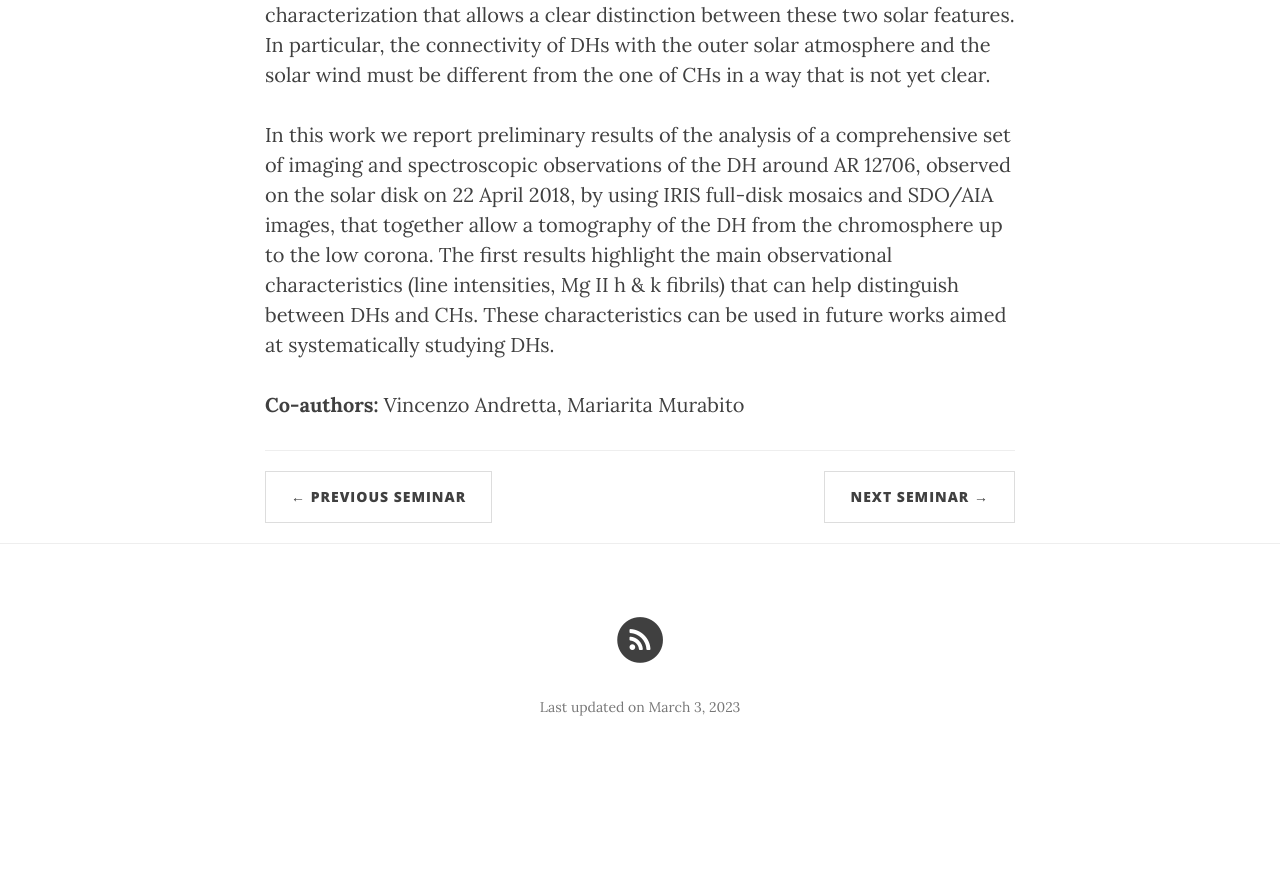
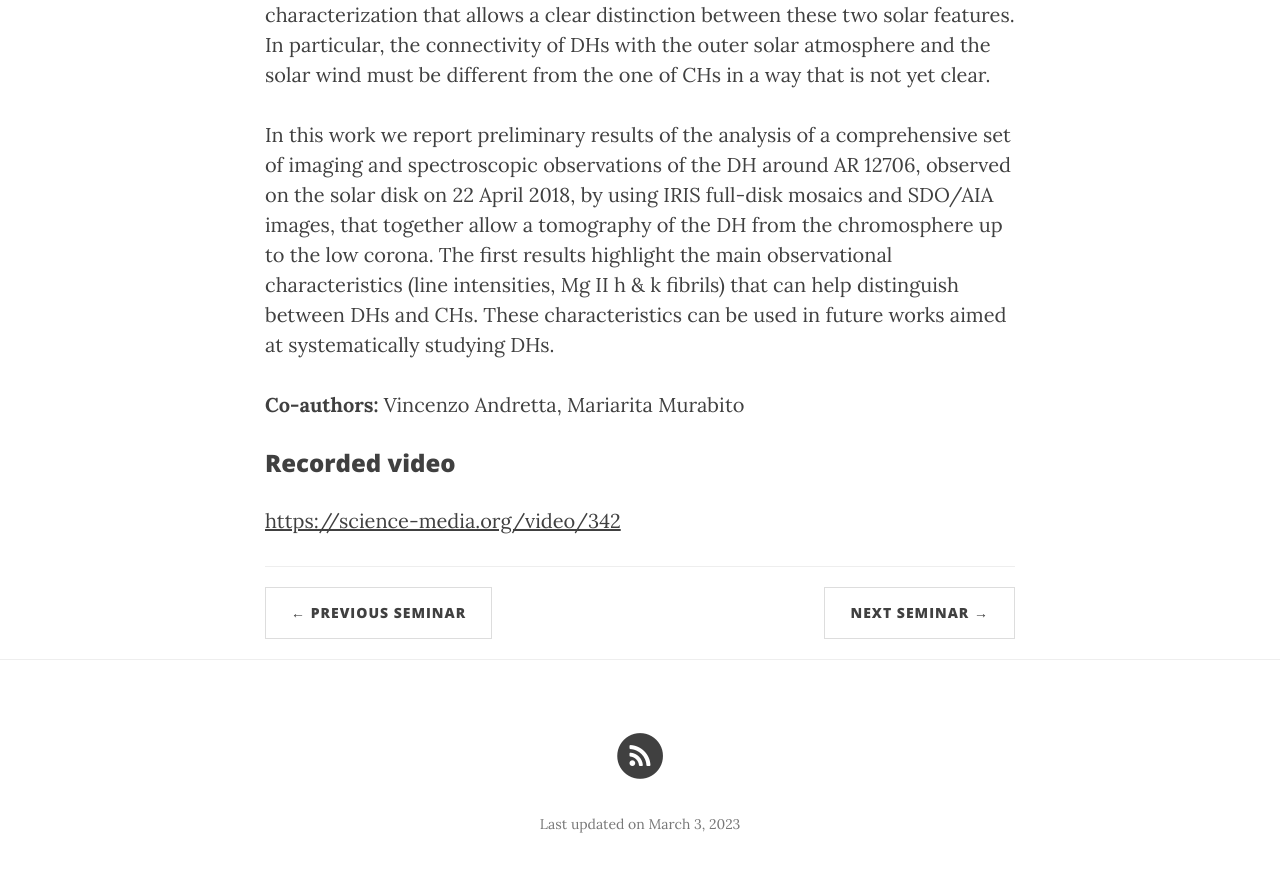
Before and after one commit to ITA-Solar/espos, a Jekyll site: the page built from _posts/2023-02-16-Lezzi.md, in a window 1280 px wide and 900 px high, scrolled down 1509 px. Shown: the top 872 px of the window. Built offline with Jekyll 4.4.1, drawn with Linux system fonts in a browser that asks for light colours; nearby versions of some CDN libraries; before the commit the page ends 2292 px from its top, so only the background shows below that.

Commit message:
Update 2023-02-16-Lezzi.md

```diff
--- a/_posts/2023-02-16-Lezzi.md
+++ b/_posts/2023-02-16-Lezzi.md
@@ -20,3 +20,7 @@ Furthermore, DHs are sometimes mistaken for Coronal Holes (CHs) when seen in the
 In this work we report preliminary results of the analysis of a comprehensive set of imaging and spectroscopic observations of the DH around AR 12706, observed on the solar disk on 22 April 2018, by using IRIS full-disk mosaics and SDO/AIA images, that together allow a tomography of the DH from the chromosphere up to the low corona. The first results highlight the main observational characteristics (line intensities, Mg II h & k fibrils) that can help distinguish between DHs and CHs. These characteristics can be used in future works aimed at systematically studying DHs.
 
 **Co-authors:** Vincenzo Andretta, Mariarita Murabito
+
+### Recorded video
+
+[https://science-media.org/video/342](https://science-media.org/video/342)
```
